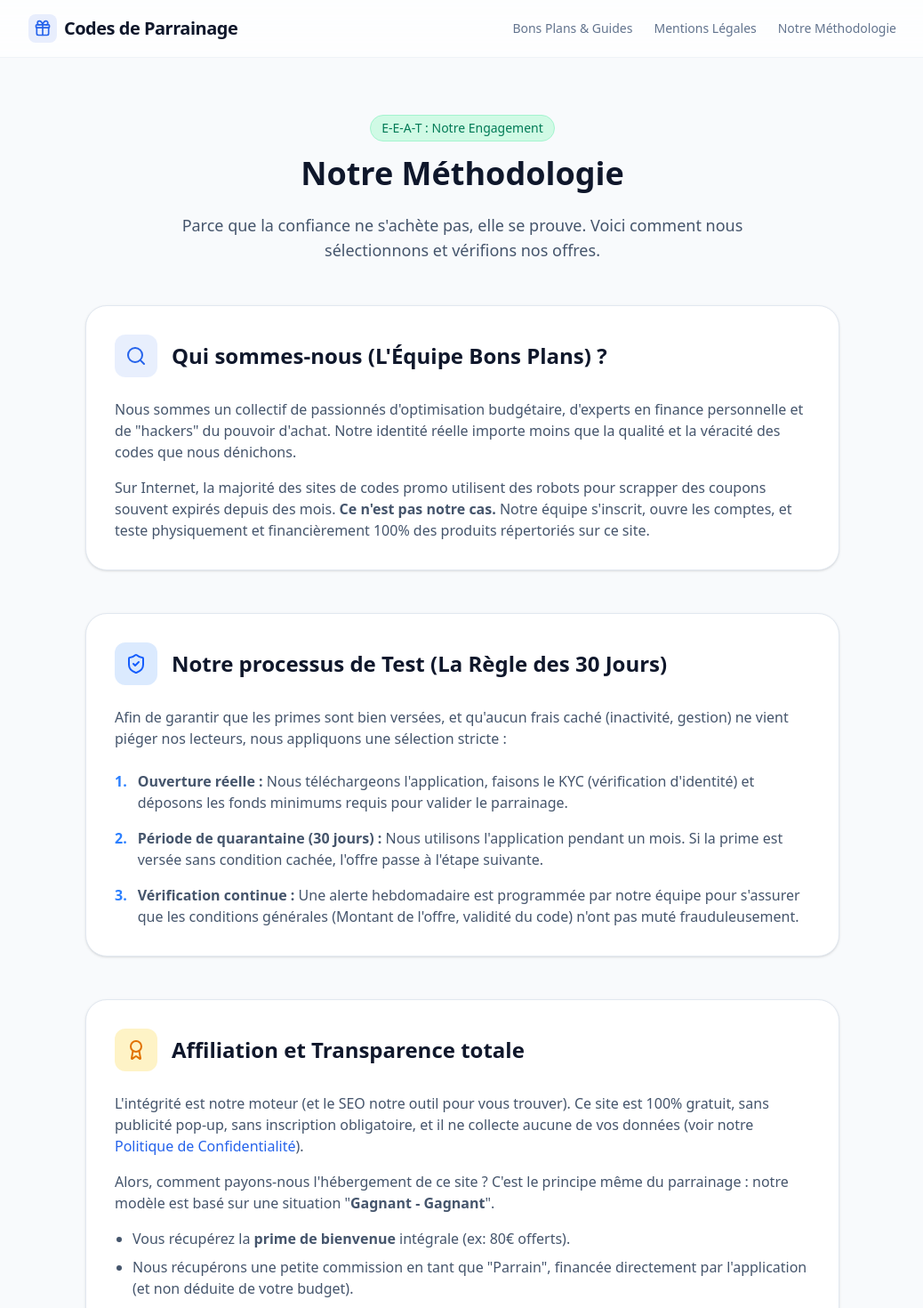
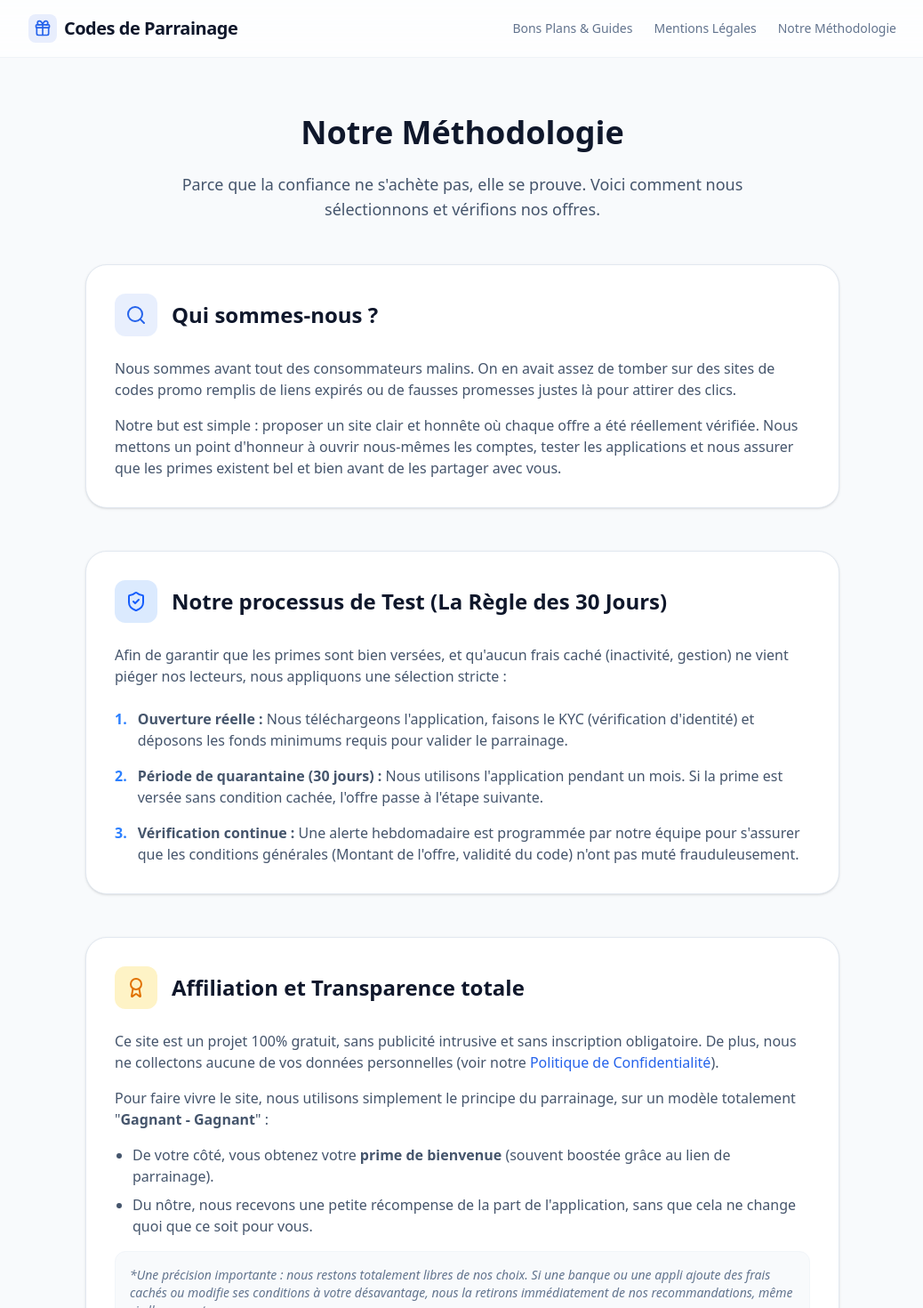
Before and after one commit to NACoaching/ParraineMoi, a Next.js app: page /notre-methodologie in a window 1280 px wide. Shown: the top 1470 px of the page at 89% size, without its empty margins (120-1158 px from the left). Built offline with nearby package versions, Linux system fonts and the light colour scheme.

Commit message:
style(seo): remove EEAT badge and humanize copy on methodology page

```diff
--- a/src/app/notre-methodologie/page.tsx
+++ b/src/app/notre-methodologie/page.tsx
@@ -14,9 +14,7 @@ export default function MethodologiePage() {
     return (
         <main className="min-h-screen px-4 py-8 sm:px-6 sm:py-16 max-w-4xl mx-auto">
             <div className="text-center mb-12">
-                <span className="inline-block py-1 px-3 rounded-full bg-emerald-100 dark:bg-emerald-900/30 text-emerald-700 dark:text-emerald-400 font-medium text-sm mb-4 border border-emerald-200 dark:border-emerald-800/50">
-                    E-E-A-T : Notre Engagement
-                </span>
+
                 <h1 className="text-3xl sm:text-4xl font-extrabold text-slate-900 dark:text-white mb-6">
                     Notre Méthodologie
                 </h1>
@@ -32,13 +30,13 @@ export default function MethodologiePage() {
                         <div className="h-12 w-12 rounded-xl bg-primary/10 text-primary flex items-center justify-center">
                             <Search size={24} />
                         </div>
-                        <h2 className="text-2xl font-bold m-0 text-slate-900 dark:text-white">Qui sommes-nous (L'Équipe Bons Plans) ?</h2>
+                        <h2 className="text-2xl font-bold m-0 text-slate-900 dark:text-white">Qui sommes-nous ?</h2>
                     </div>
                     <p className="text-slate-600 dark:text-slate-400 mb-4">
-                        Nous sommes un collectif de passionnés d'optimisation budgétaire, d'experts en finance personnelle et de "hackers" du pouvoir d'achat. Notre identité réelle importe moins que la qualité et la véracité des codes que nous dénichons.
+                        Nous sommes avant tout des consommateurs malins. On en avait assez de tomber sur des sites de codes promo remplis de liens expirés ou de fausses promesses justes là pour attirer des clics.
                     </p>
                     <p className="text-slate-600 dark:text-slate-400">
-                        Sur Internet, la majorité des sites de codes promo utilisent des robots pour scrapper des coupons souvent expirés depuis des mois. <strong>Ce n'est pas notre cas.</strong> Notre équipe s'inscrit, ouvre les comptes, et teste physiquement et financièrement 100% des produits répertoriés sur ce site.
+                        Notre but est simple : proposer un site clair et honnête où chaque offre a été réellement vérifiée. Nous mettons un point d'honneur à ouvrir nous-mêmes les comptes, tester les applications et nous assurer que les primes existent bel et bien avant de les partager avec vous.
                     </p>
                 </section>
 
@@ -76,17 +74,17 @@ export default function MethodologiePage() {
                         <h2 className="text-2xl font-bold m-0 text-slate-900 dark:text-white">Affiliation et Transparence totale</h2>
                     </div>
                     <p className="text-slate-600 dark:text-slate-400 mb-4">
-                        L'intégrité est notre moteur (et le SEO notre outil pour vous trouver). Ce site est 100% gratuit, sans publicité pop-up, sans inscription obligatoire, et il ne collecte aucune de vos données (voir notre <Link href="/politique-de-confidentialite" className="text-primary hover:underline">Politique de Confidentialité</Link>).
+                        Ce site est un projet 100% gratuit, sans publicité intrusive et sans inscription obligatoire. De plus, nous ne collectons aucune de vos données personnelles (voir notre <Link href="/politique-de-confidentialite" className="text-primary hover:underline">Politique de Confidentialité</Link>).
                     </p>
                     <p className="text-slate-600 dark:text-slate-400 mb-4">
-                        Alors, comment payons-nous l'hébergement de ce site ? C'est le principe même du parrainage : notre modèle est basé sur une situation "<strong>Gagnant - Gagnant</strong>".
+                        Pour faire vivre le site, nous utilisons simplement le principe du parrainage, sur un modèle totalement "<strong>Gagnant - Gagnant</strong>" :
                     </p>
                     <ul className="list-disc pl-5 text-slate-600 dark:text-slate-400 space-y-2 mb-4">
-                        <li>Vous récupérez la <strong>prime de bienvenue</strong> intégrale (ex: 80€ offerts).</li>
-                        <li>Nous récupérons une petite commission en tant que "Parrain", financée directement par l'application (et non déduite de votre budget).</li>
+                        <li>De votre côté, vous obtenez votre <strong>prime de bienvenue</strong> (souvent boostée grâce au lien de parrainage).</li>
+                        <li>Du nôtre, nous recevons une petite récompense de la part de l'application, sans que cela ne change quoi que ce soit pour vous.</li>
                     </ul>
                     <p className="text-sm italic text-slate-500 bg-slate-50 dark:bg-slate-800/50 p-4 rounded-xl border border-slate-100 dark:border-slate-800/80">
-                        *Attention : Notre indépendance passe avant notre rémunération. Si un établissement bancaire ou crypto modifie violemment ses frais cachés en notre connaissance (Exemple : facturation injustifiée pour non-utilisation de carte), le partenaire est immédiatement <strong>banni</strong> de notre grille, même s'il s'avérait lucratif à l'instant T.
+                        *Une précision importante : nous restons totalement libres de nos choix. Si une banque ou une appli ajoute des frais cachés ou modifie ses conditions à votre désavantage, nous la retirons immédiatement de nos recommandations, même si elle rapporte gros.
                     </p>
                 </section>
 
```
